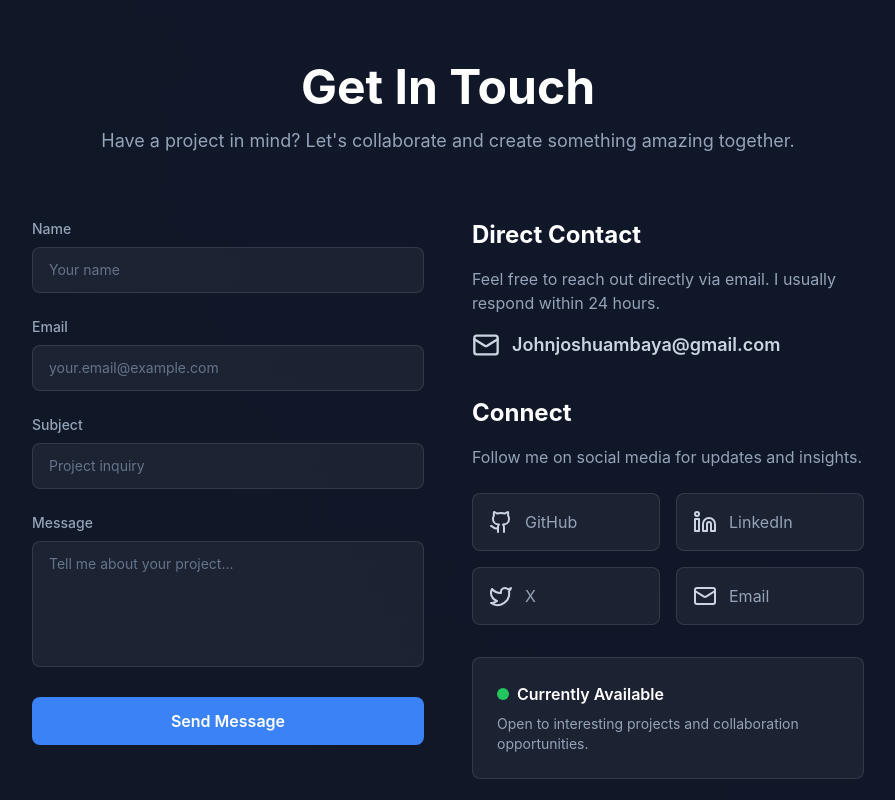
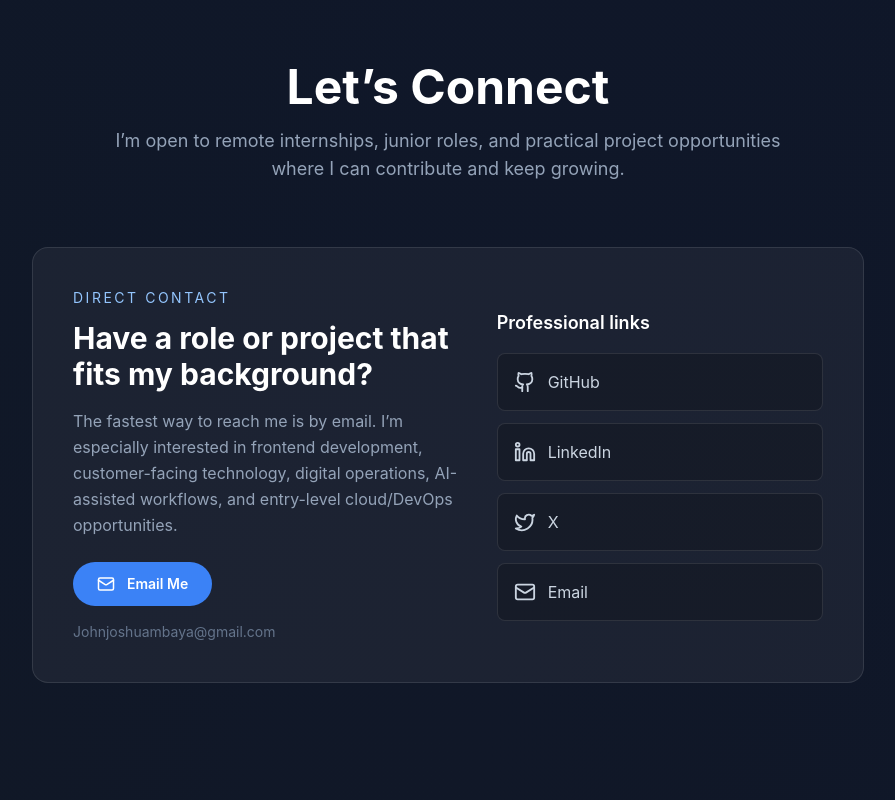
Before and after one commit to johnjoshuajj200m/AJ-portfolio-, a React (Vite) app: page / in a window 1280 px wide. Shown: the part 4740-5540 px from the top of the page, without its empty margins (192-1087 px from the left). Built offline with nearby package versions, Linux system fonts and the light colour scheme; the HTML template or start-up script is replaced by a standard one.

Commit message:
Replace unconfigured contact form with working direct contact options

```diff
--- a/src/sections/ContactSection.tsx
+++ b/src/sections/ContactSection.tsx
@@ -1,50 +1,17 @@
-import React, { useState } from 'react'
+import React from 'react'
 import { motion } from 'framer-motion'
 import { Mail, Linkedin, Github, Twitter } from 'lucide-react'
 import Container from '@components/Container'
 import Section from '@components/Section'
 import { profile, socialLinks } from '@data/portfolio'
-import emailjs from '@emailjs/browser'
 
 const ContactSection: React.FC = () => {
-  const [formStatus, setFormStatus] = useState<'idle' | 'loading' | 'success' | 'error'>('idle')
-  const [errorMessage, setErrorMessage] = useState('')
-
-  const handleSubmit = async (e: React.FormEvent<HTMLFormElement>) => {
-    e.preventDefault()
-    setFormStatus('loading')
-    setErrorMessage('')
-
-    const form = e.currentTarget
-
-    try {
-      // Replace with your EmailJS credentials from dashboard.emailjs.com
-      const PUBLIC_KEY = 'YOUR_PUBLIC_KEY'
-      const SERVICE_ID = 'YOUR_SERVICE_ID'
-      const TEMPLATE_ID = 'YOUR_TEMPLATE_ID'
-
-      await emailjs.sendForm(SERVICE_ID, TEMPLATE_ID, form, PUBLIC_KEY)
-
-      setFormStatus('success')
-      form.reset()
-      setTimeout(() => setFormStatus('idle'), 5000)
-    } catch (error) {
-      console.error('Email sending failed:', error)
-      setFormStatus('error')
-      setErrorMessage('Failed to send message. Please try again or email me directly.')
-      setTimeout(() => {
-        setFormStatus('idle')
-        setErrorMessage('')
-      }, 5000)
-    }
-  }
-
   const getIconComponent = (iconName: string) => {
     const icons: Record<string, React.ReactNode> = {
-      github: <Github size={24} />,
-      linkedin: <Linkedin size={24} />,
-      twitter: <Twitter size={24} />,
-      mail: <Mail size={24} />,
+      github: <Github size={22} />,
+      linkedin: <Linkedin size={22} />,
+      twitter: <Twitter size={22} />,
+      mail: <Mail size={22} />,
     }
     return icons[iconName] || null
   }
@@ -52,7 +19,6 @@ const ContactSection: React.FC = () => {
   return (
     <Section id="contact" className="bg-gradient-to-b from-slate-900/50 to-gray-900/50 border-t border-white/5">
       <Container size="md">
-        {/* Header */}
         <motion.div
           className="text-center mb-12 md:mb-16"
           initial={{ opacity: 0, y: -20 }}
@@ -60,157 +26,55 @@ const ContactSection: React.FC = () => {
           transition={{ duration: 0.6 }}
           viewport={{ once: true }}
         >
-          <h2 className="text-2xl md:text-4xl lg:text-5xl font-bold mb-4 text-white">Get In Touch</h2>
-          <p className="text-slate-400 text-sm md:text-base lg:text-lg">
-            Have a project in mind? Let's collaborate and create something amazing together.
+          <h2 className="text-2xl md:text-4xl lg:text-5xl font-bold mb-4 text-white">Let’s Connect</h2>
+          <p className="text-slate-400 text-sm md:text-base lg:text-lg max-w-2xl mx-auto">
+            I’m open to remote internships, junior roles, and practical project opportunities where I can contribute and keep growing.
           </p>
         </motion.div>
 
-        <div className="grid grid-cols-1 md:grid-cols-2 gap-6 md:gap-12">
-          {/* Contact Form */}
         <motion.div
-            initial={{ opacity: 0, x: -50 }}
-            whileInView={{ opacity: 1, x: 0 }}
+          className="rounded-2xl border border-white/10 bg-white/5 p-6 md:p-10"
+          initial={{ opacity: 0, y: 30 }}
+          whileInView={{ opacity: 1, y: 0 }}
           transition={{ duration: 0.6 }}
           viewport={{ once: true }}
         >
-            <form onSubmit={handleSubmit} className="space-y-6">
+          <div className="grid gap-8 md:grid-cols-[1.2fr_1fr] md:items-center">
             <div>
-                <label htmlFor="name" className="block text-xs md:text-sm font-medium text-slate-400 mb-2">
-                  Name
-                </label>
-                <input
-                  id="name"
-                  name="from_name"
-                  type="text"
-                  required
-                  className="w-full px-3 md:px-4 py-2 md:py-3 bg-white/5 border border-white/10 rounded-lg focus:border-blue-400/50 focus:outline-none transition-colors text-white placeholder:text-slate-500 text-sm"
-                  placeholder="Your name"
-                />
+              <p className="text-sm uppercase tracking-[0.18em] text-blue-300 mb-3">Direct contact</p>
+              <h3 className="text-2xl md:text-3xl font-bold text-white mb-4">Have a role or project that fits my background?</h3>
+              <p className="text-slate-400 leading-relaxed mb-6">
+                The fastest way to reach me is by email. I’m especially interested in frontend development, customer-facing technology, digital operations, AI-assisted workflows, and entry-level cloud/DevOps opportunities.
+              </p>
+              <a
+                href={`mailto:${profile.email}?subject=Opportunity for John Joshua Mbaya`}
+                className="inline-flex items-center gap-3 rounded-full bg-blue-500 px-6 py-3 text-sm font-semibold text-white transition hover:bg-blue-600"
+              >
+                <Mail size={18} /> Email Me
+              </a>
+              <p className="mt-4 text-sm text-slate-500 break-all">{profile.email}</p>
             </div>
 
             <div>
-                <label htmlFor="email" className="block text-xs md:text-sm font-medium text-slate-400 mb-2">
-                  Email
-                </label>
-                <input
-                  id="email"
-                  name="from_email"
-                  type="email"
-                  required
-                  className="w-full px-3 md:px-4 py-2 md:py-3 bg-white/5 border border-white/10 rounded-lg focus:border-blue-400/50 focus:outline-none transition-colors text-white placeholder:text-slate-500 text-sm"
-                  placeholder="your.email@example.com"
-                />
-              </div>
-
-              <div>
-                <label htmlFor="subject" className="block text-xs md:text-sm font-medium text-slate-400 mb-2">
-                  Subject
-                </label>
-                <input
-                  id="subject"
-                  name="subject"
-                  type="text"
-                  required
-                  className="w-full px-3 md:px-4 py-2 md:py-3 bg-white/5 border border-white/10 rounded-lg focus:border-blue-400/50 focus:outline-none transition-colors text-white placeholder:text-slate-500 text-sm"
-                  placeholder="Project inquiry"
-                />
-              </div>
-
-              <div>
-                <label htmlFor="message" className="block text-xs md:text-sm font-medium text-slate-400 mb-2">
-                  Message
-                </label>
-                <textarea
-                  id="message"
-                  name="message"
-                  rows={5}
-                  required
-                  className="w-full px-3 md:px-4 py-2 md:py-3 bg-white/5 border border-white/10 rounded-lg focus:border-blue-400/50 focus:outline-none transition-colors text-white placeholder:text-slate-500 resize-none text-sm"
-                  placeholder="Tell me about your project..."
-                />
-              </div>
-
-              <motion.button
-                type="submit"
-                disabled={formStatus === 'loading'}
-                className={`w-full py-3 rounded-lg font-semibold transition-all ${formStatus === 'success'
-                  ? 'bg-green-600 text-white'
-                  : formStatus === 'error'
-                    ? 'bg-red-600 text-white'
-                    : 'bg-blue-500 text-white hover:bg-blue-600'
-                  } disabled:opacity-50`}
-                whileHover={{ scale: 1.02 }}
-                whileTap={{ scale: 0.98 }}
-              >
-                {formStatus === 'loading' ? 'Sending...' : formStatus === 'success' ? 'Message Sent! ✓' : formStatus === 'error' ? 'Failed to Send ✗' : 'Send Message'}
-              </motion.button>
-
-              {errorMessage && (
-                <p className="text-red-400 text-sm mt-2">{errorMessage}</p>
-              )}
-            </form>
-          </motion.div>
-
-          {/* Contact Info */}
-          <motion.div
-            className="space-y-8"
-            initial={{ opacity: 0, x: 50 }}
-            whileInView={{ opacity: 1, x: 0 }}
-            transition={{ duration: 0.6 }}
-            viewport={{ once: true }}
-          >
-            {/* Direct Contact */}
-            <div>
-              <h3 className="text-2xl font-bold text-white mb-4">Direct Contact</h3>
-              <p className="text-slate-400 mb-4">
-                Feel free to reach out directly via email. I usually respond within 24 hours.
-              </p>
-              <motion.a
-                href={`mailto:${profile.email}`}
-                className="inline-flex items-center gap-3 text-lg font-semibold text-slate-300 hover:text-white transition-colors"
-                whileHover={{ scale: 1.05 }}
-              >
-                <Mail size={28} />
-                {profile.email}
-              </motion.a>
-            </div>
-
-            {/* Social Links */}
-            <div>
-              <h3 className="text-2xl font-bold text-white mb-4">Connect</h3>
-              <p className="text-slate-400 mb-6">
-                Follow me on social media for updates and insights.
-              </p>
-              <div className="grid grid-cols-2 gap-4">
+              <h3 className="text-lg font-semibold text-white mb-4">Professional links</h3>
+              <div className="grid gap-3">
                 {socialLinks.map((link) => (
                   <motion.a
                     key={link.label}
                     href={link.url}
-                    target="_blank"
-                    rel="noopener noreferrer"
-                    className="flex items-center gap-3 p-4 bg-white/5 border border-white/10 rounded-lg hover:border-white/20 hover:bg-white/8 transition-colors"
-                    whileHover={{ y: -4 }}
+                    target={link.icon === 'mail' ? undefined : '_blank'}
+                    rel={link.icon === 'mail' ? undefined : 'noopener noreferrer'}
+                    className="flex items-center gap-3 p-4 bg-black/20 border border-white/10 rounded-lg hover:border-white/20 hover:bg-white/8 transition-colors"
+                    whileHover={{ x: 4 }}
                   >
                     <span className="text-slate-300">{getIconComponent(link.icon)}</span>
-                    <span className="text-slate-400">{link.label}</span>
+                    <span className="text-slate-300">{link.label}</span>
                   </motion.a>
                 ))}
               </div>
             </div>
-
-            {/* Availability */}
-            <div className="p-6 bg-white/5 border border-white/10 rounded-lg">
-              <p className="text-slate-400 mb-2">
-                <span className="inline-block w-3 h-3 bg-green-500 rounded-full mr-2"></span>
-                <span className="font-semibold text-white">Currently Available</span>
-              </p>
-              <p className="text-sm text-slate-400">
-                Open to interesting projects and collaboration opportunities.
-              </p>
           </div>
         </motion.div>
-        </div>
       </Container>
     </Section>
   )
```
Lines whose indentation alone changed are shown as unchanged.
